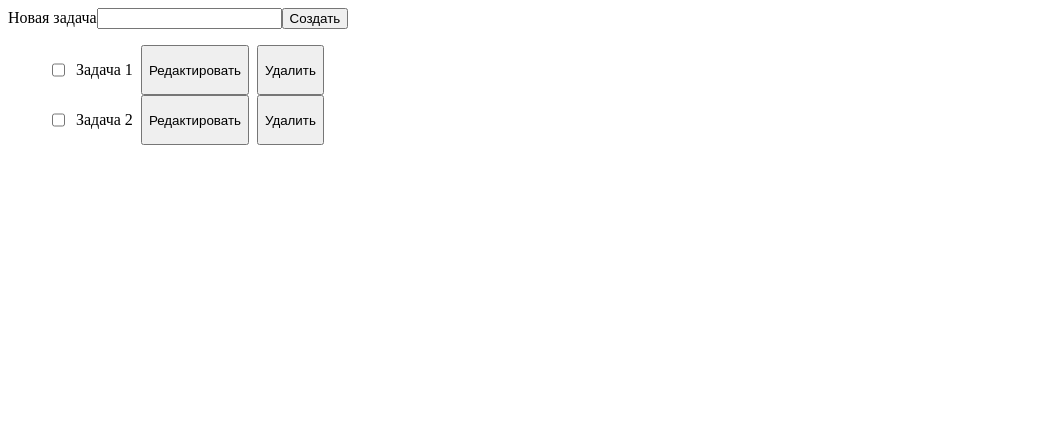
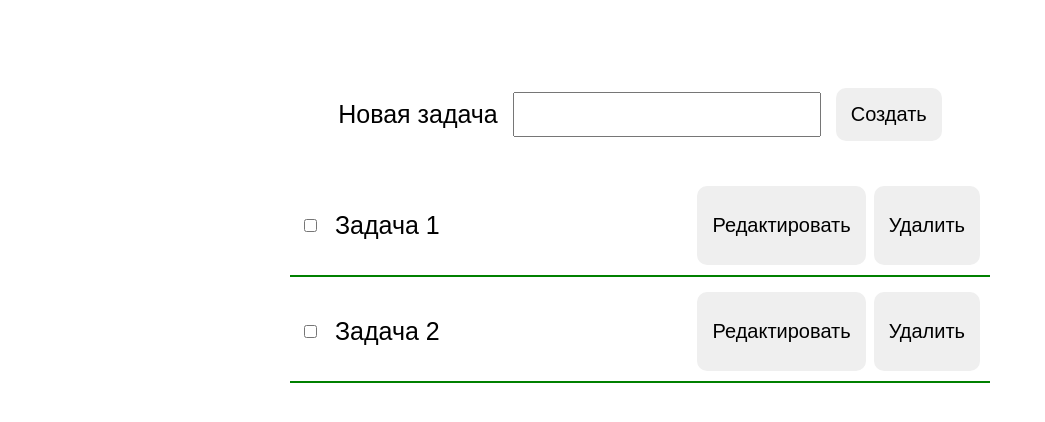
Before and after one commit to NicoMSK/ToDo-React, a React (Vite) app: page / in a window 1280 px wide. Shown: the top 422 px of the page, without its empty margins (0-1045 px from the left). Built offline with nearby package versions, Linux system fonts and the light colour scheme.

Commit message:
feat: Added styles to the project

```diff
--- a/src/App.tsx
+++ b/src/App.tsx
@@ -28,10 +28,14 @@ export function App() {
     }
   };
 
+  function editTask(id: number) {
+    const searchTaskId = tasks.filter((task) => task.id === id);
+  }
+
   return (
-    <>
+    <div className="todo todo__container">
       <CreateTodo onCreateTodo={onCreateTodo} />
-      <ul>
+      <ul className="todo__list">
         {tasks.map((todo) => (
           <TodoItem
             key={todo.id}
@@ -41,6 +45,6 @@ export function App() {
           />
         ))}
       </ul>
-    </>
+    </div>
   );
 }
--- a/src/CreateTodo.tsx
+++ b/src/CreateTodo.tsx
@@ -1,5 +1,5 @@
 import { useState } from "react";
-import { Button } from "./button";
+import { Button } from "./Button";
 
 export type CreateTodoProps = {
   onCreateTodo: (title: string) => void;
@@ -17,15 +17,16 @@ export function CreateTodo(props: CreateTodoProps) {
   }
 
   return (
-    <form onSubmit={onSubmit}>
-      <label>Новая задача</label>
+    <form className="todo__form" onSubmit={onSubmit}>
+      <label className="todo__label">Новая задача</label>
       <input
+        className="todo__input"
         value={inputValue}
         onChange={(e) => {
           setInputValue(e.target.value);
         }}
       />
-      <Button className="#" type="submit">
+      <Button className="todo__create-button" type="submit">
         Создать
       </Button>
     </form>
--- a/src/TodoItem.tsx
+++ b/src/TodoItem.tsx
@@ -1,3 +1,5 @@
+import { Button } from "./Button";
+
 type TodoItemProps = {
   id: number;
   title: string;
@@ -8,11 +10,22 @@ export function TodoItem(props: TodoItemProps) {
   const { id, title, isComplite } = props;
 
   return (
-    <li style={{ display: "flex", gap: "8px" }}>
+    <li className="todo__item">
       <input type="checkbox" checked={isComplite} />
       <p>{title}</p>
-      <button onClick={() => console.log({ id })}>Редактировать</button>
-      <button onClick={() => console.log({ id })}>Удалить</button>
+      <input
+        className="todo__item-input visually-hidden "
+        type="text"
+        value={title}
+      />
+      <div className="todo__wrapper-btn">
+        <Button className="todo__edit-button" type="button" taskId={id}>
+          Редактировать
+        </Button>
+        <Button className="todo__delete-button" type="button" taskId={id}>
+          Удалить
+        </Button>
+      </div>
     </li>
   );
 }
--- a/src/button.tsx
+++ b/src/button.tsx
@@ -2,13 +2,14 @@ type ButtonProps = {
   className: string;
   type: "button" | "submit" | "reset";
   children: string;
+  taskId: number;
 };
 
 export function Button(props: ButtonProps) {
-  const { className = "", type, children } = props;
+  const { className = "", type, children, taskId } = props;
 
   return (
-    <button className={`button ${className}`} type={type}>
+    <button className={`button ${className}`} type={type} taskId={taskId}>
       {children}
     </button>
   );
--- /dev/null
+++ b/src/index.css
@@ -0,0 +1,93 @@
+.visually-hidden {
+  position: absolute;
+  width: 1px;
+  height: 1px;
+  margin: -1px;
+  padding: 0;
+  border: 0;
+  clip: rect(0 0 0 0);
+  overflow: hidden;
+}
+
+body {
+  font-family: Arial, Helvetica, sans-serif;
+  font-size: 25px;
+
+  @media (max-width: 655px) {
+    font-size: 18px;
+  }
+}
+
+.todo__container {
+  margin: 0;
+  padding: 80px 20px;
+  display: flex;
+  flex-direction: column;
+  align-items: center;
+  justify-content: center;
+}
+
+.todo__list {
+  padding: 10px;
+  width: 100%;
+  max-width: 700px;
+  display: flex;
+  flex-direction: column;
+  row-gap: 5px;
+}
+
+.todo__item {
+  padding: 10px;
+  display: flex;
+  gap: 15px;
+  border-bottom: 2px solid green;
+}
+
+.todo__wrapper-btn {
+  margin-left: auto;
+  display: flex;
+  gap: 8px;
+
+  @media (max-width: 655px) {
+    flex-direction: column;
+  }
+}
+
+.button {
+  padding: 15px;
+  font-size: 20px;
+  border-radius: 10px;
+  cursor: pointer;
+  border: none;
+
+  @media (max-width: 655px) {
+    padding: 8px;
+    font-size: 18px;
+  }
+}
+
+.todo__form {
+  width: 100%;
+  display: flex;
+  justify-content: center;
+  align-items: center;
+  gap: 15px;
+
+  @media (max-width: 655px) {
+    flex-direction: column;
+  }
+}
+
+.todo__input {
+  padding: 12px;
+  font-size: 15px;
+  min-width: 280px;
+}
+
+.todo__item-input {
+  border: none;
+}
+
+.todo__create-button {
+  padding: 15px;
+}
```
Also changed, not shown: src/main.tsx (+7 -8 lines).
